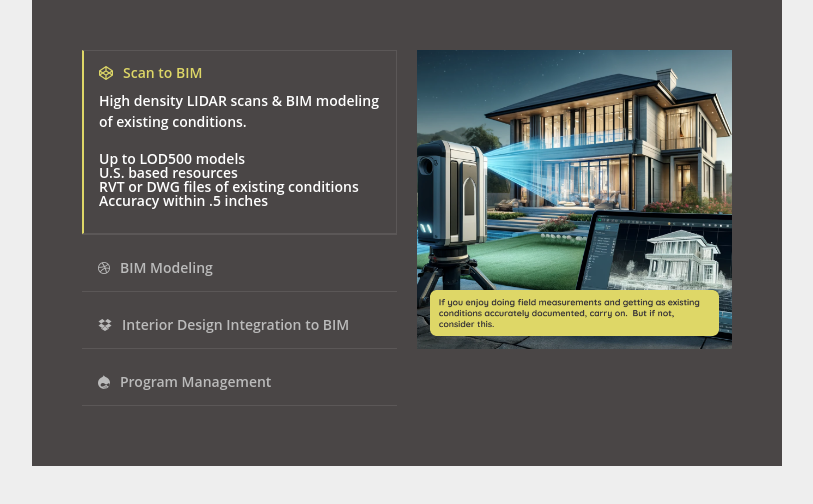
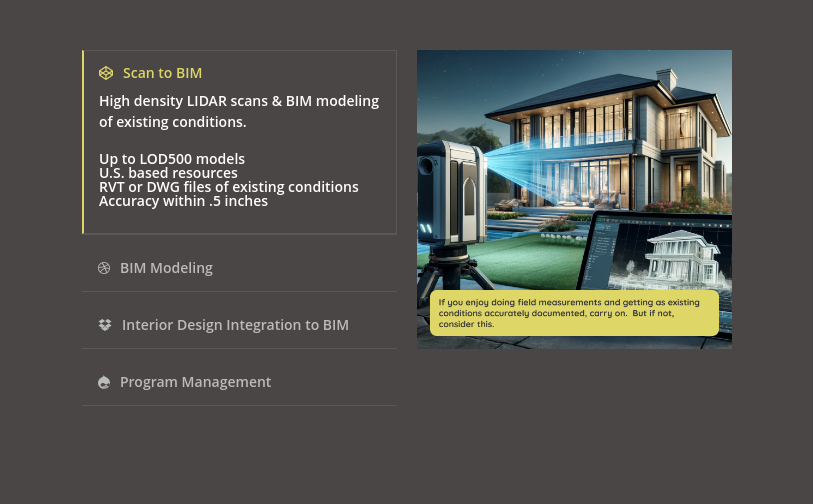
Before and after one commit to cs-limpes/craydltabsbuilder, a plain HTML site: page index.html in a window 1280 px wide. Shown: the whole page, without its empty margins (233-1046 px from the left). Drawn offline with Linux system fonts and the light colour scheme.

Commit message:
fixed the background color

```diff
--- a/styles.css
+++ b/styles.css
@@ -14,7 +14,7 @@ html, body {
 body {
   font: 14px/1 'Open Sans', sans-serif;
   color: #fff;
-  background: #eee;
+  background: #4A4646;
 }
 
 h1 {
```
